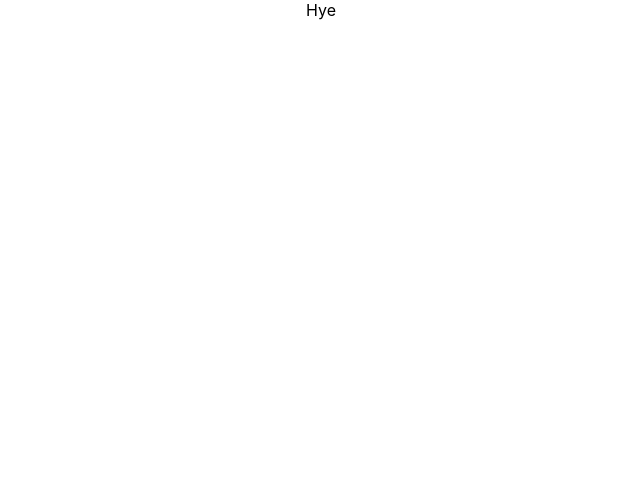
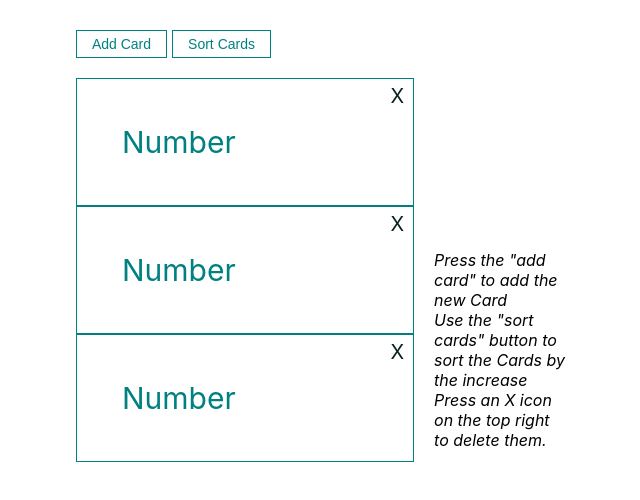
Before and after one commit to LianaIlyichyova/Card-app, a React (Create React App) app: page / in a window 1280 px wide. Shown: the top 500 px of the page, without its empty margins (319-959 px from the left). Built offline with nearby package versions, Linux system fonts and the light colour scheme.

Commit message:
modeling

```diff
--- a/src/App.css
+++ b/src/App.css
@@ -9,8 +9,5 @@
   align-items: center;
   flex-direction: column;
   margin-bottom: 30px;
+  margin-top: 30px;
 }
-
-/* .App {
-  width: 100%;
-} */
--- a/src/App.js
+++ b/src/App.js
@@ -1,24 +1,24 @@
 
 import './App.css';
+import Header from './components/header/header';
+import MainBlock from './components/main-block/main-block';
+import SideBlock from './components/side-block/side-block';
 
 function App() {
   return (
     <div className="App">
       <header className="App-header">
-        {/* <img src={logo} className="App-logo" alt="logo" />
-        <p>
-          Edit <code>src/App.js</code> and save to reload.
-        </p>
-        <a
-          className="App-link"
-          href="https://reactjs.org"
-          target="_blank"
-          rel="noopener noreferrer"
-        >
-          Learn React
-        </a> */}
-        Hye
+        <Header/>
       </header>
+      <section>
+      <SideBlock/>
+        <MainBlock/>
+
+
+     </section>
+      <footer>
+
+      </footer>
     </div>
   );
 }
--- /dev/null
+++ b/src/components/UI/button/button.jsx
@@ -0,0 +1,7 @@
+import classes from "./button.module.css";
+
+export default function Button({ children, ...props }){
+    return(
+        <button className={classes.btn}>{children}</button>
+    )
+}
--- /dev/null
+++ b/src/components/UI/button/button.module.css
@@ -0,0 +1,14 @@
+
+.btn{
+    padding: 5px 15px;
+    color:teal;
+    font-size: 14px;
+    background-color: transparent;
+    border: 1px solid teal;
+    cursor: pointer;
+    margin-right: 5px;
+}
+
+.btn:hover{
+    background-color: rgb(223, 247, 247);
+}
--- /dev/null
+++ b/src/components/UI/card/card.jsx
@@ -0,0 +1,13 @@
+import classes from "./card.module.css"
+
+export default function Card(props){
+    function deleteCard(){
+
+    }
+    return (
+        <div className = {classes.card}>
+            <div className = {classes.deleteButton} onClick = {deleteCard}>X</div>
+            <div className = {classes.number}>Number</div>
+        </div>
+    )
+}
--- /dev/null
+++ b/src/components/UI/card/card.module.css
@@ -0,0 +1,20 @@
+
+
+.card{
+    padding: 5px 5px 45px 45px;
+    color:teal;
+    background-color: transparent;
+    border: 1px solid teal;
+    margin-right: 5px;
+}
+
+.deleteButton{
+    color: rgb(6, 34, 34);;
+    float:right;
+    font-size: 20px;
+}
+
+.number{
+    font-size: 30px;
+    margin-top: 40px;
+}
--- /dev/null
+++ b/src/components/header/header.jsx
@@ -0,0 +1,19 @@
+import Button from "../UI/button/button"
+
+export default function Header(){
+
+    function addCard(){
+
+    }
+
+    function sortCards(){
+
+    }
+
+    return(
+        <header>
+            <Button onClick = {addCard}>Add Card</Button>
+            <Button onClick = {sortCards}>Sort Cards</Button>
+        </header>
+    )
+}
--- /dev/null
+++ b/src/components/main-block/main-block.jsx
@@ -0,0 +1,15 @@
+import Card from "../UI/card/card";
+import classes from "./main-block.module.css"
+
+export default function MainBlock(){
+    return(
+        <div className = {classes.mainBlock}>
+            {/* <table>
+                <tr></tr>
+            </table> */}
+        <Card/>
+        <Card/>
+        <Card/>
+        </div>
+    )
+}
--- /dev/null
+++ b/src/components/main-block/main-block.module.css
@@ -0,0 +1,7 @@
+
+
+.mainBlock{
+    border: 0.5px teal;
+    width: 70%;
+    margin-top: 20px;
+}
--- /dev/null
+++ b/src/components/side-block/side-block.js
@@ -0,0 +1,12 @@
+import classes from "./side-block.module.css"
+
+export default function SideBlock(){
+    return (
+        <aside className={classes.aside}>
+        <p>Press the "add card" to add the new Card
+            <br/> Use the "sort cards" button to sort the Cards by the increase
+            <br/> Press an X icon on the top right to delete them.
+        </p>
+        </aside>
+    )
+}
--- /dev/null
+++ b/src/components/side-block/side-block.module.css
@@ -0,0 +1,8 @@
+.aside{
+    width: 30%;
+  padding-left: 15px;
+  margin-left: 15px;
+  float: right;
+  font-style: italic;
+  padding-top: 35%;
+}
```
Also changed, not shown: src/redux/store.js (added).
